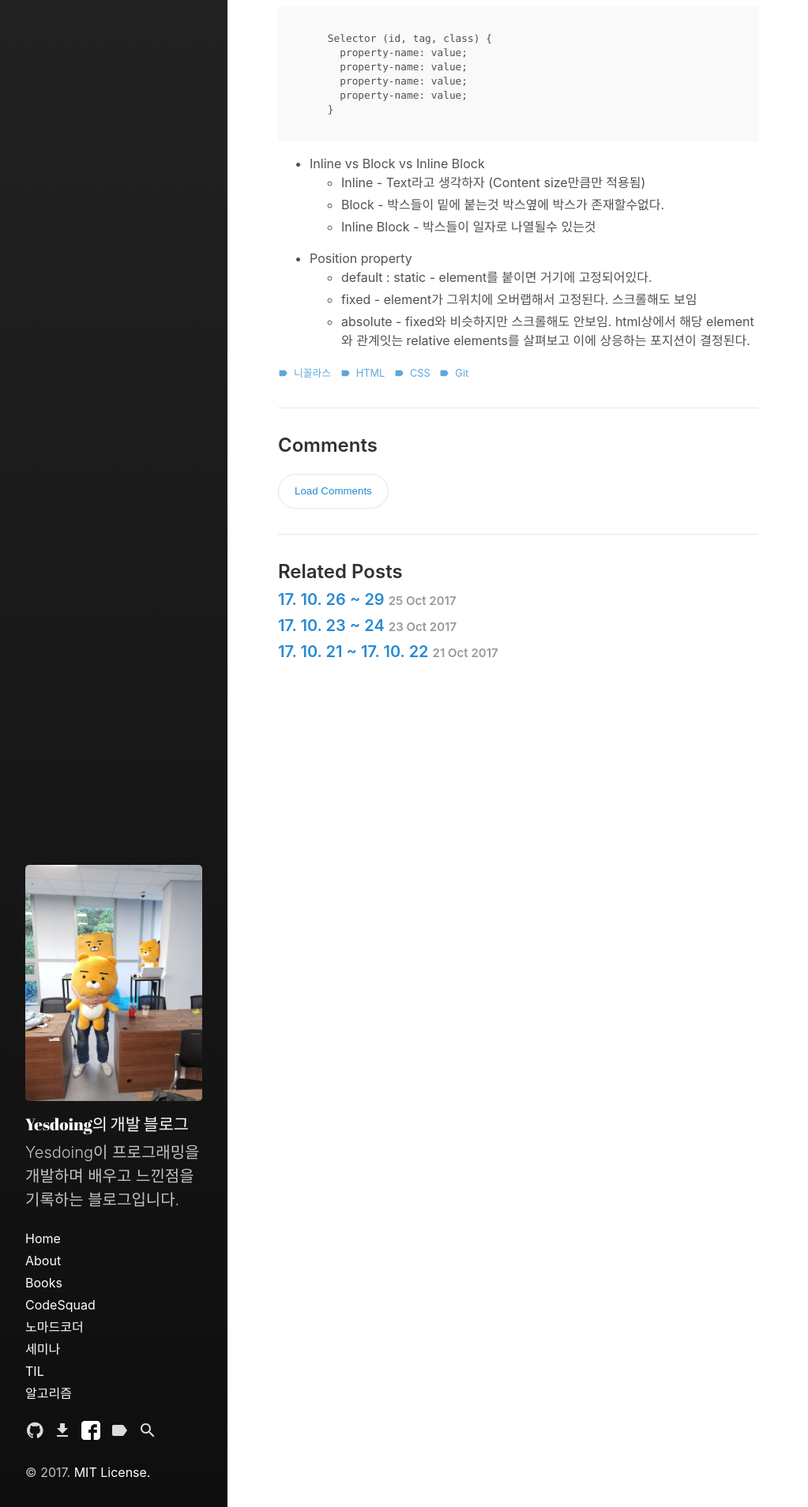
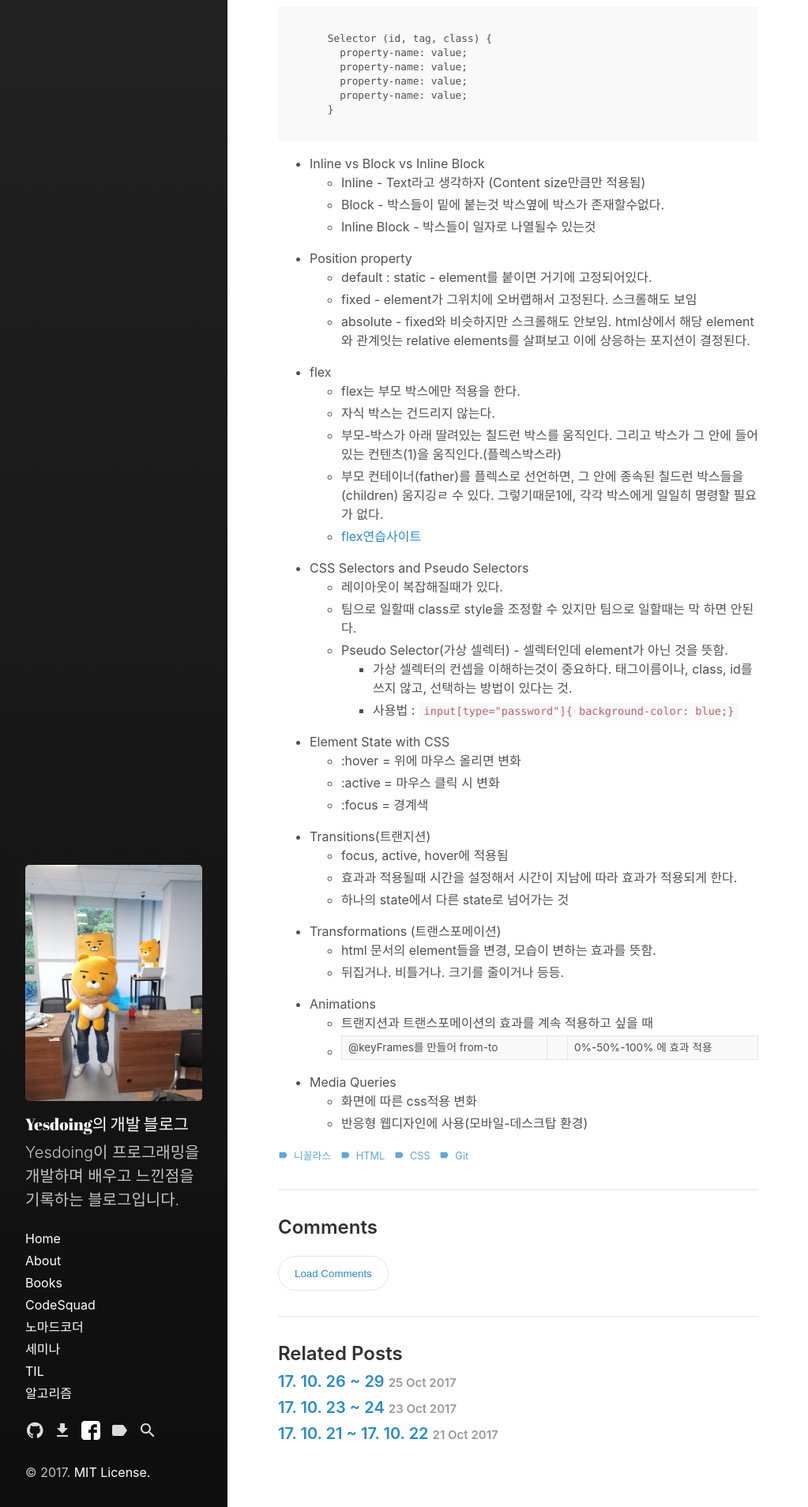
Before and after one commit to Yesdoing/Yesdoing.github.io, a Jekyll site: the page built from _posts/Nomadcoders/2017-10-25-nomardcoders1.md, in a window 1280 px wide. Shown: the part 1550-3458 px from the top of the page at 79% size, without its empty margins (0-1023 px from the left). Built offline with Jekyll 4.4.1, drawn with Linux system fonts in a browser that asks for light colours.

Commit message:
add blog post

````diff
--- a/_posts/Nomadcoders/2017-10-25-nomardcoders1.md
+++ b/_posts/Nomadcoders/2017-10-25-nomardcoders1.md
@@ -71,3 +71,39 @@ tags:
     * default : static - element를 붙이면 거기에 고정되어있다.
     * fixed - element가 그위치에 오버랩해서 고정된다. 스크롤해도 보임
     * absolute - fixed와 비슷하지만 스크롤해도 안보임. html상에서 해당 element와 관계잇는 relative elements를 살펴보고 이에 상응하는 포지션이 결정된다.
+
+  * flex
+    * flex는 부모 박스에만 적용을 한다.
+    * 자식 박스는 건드리지 않는다.
+    * 부모-박스가 아래 딸려있는 칠드런 박스를 움직인다. 그리고 박스가 그 안에 들어있는 컨텐츠(1)을 움직인다.(플렉스박스라)
+    * 부모 컨테이너(father)를 플렉스로 선언하면, 그 안에 종속된 칠드런 박스들을(children) 움지깅ㄹ 수 있다. 그렇기때문1에, 각각 박스에게 일일히 명령할 필요가 없다.
+    * [flex연습사이트](http://flexboxfroggy.com/#ko)
+
+  * CSS Selectors and Pseudo Selectors
+    * 레이아웃이 복잡해질때가 있다.
+    * 팀으로 일할때 class로 style을 조정할 수 있지만 팀으로 일할때는 막 하면 안된다.
+    * Pseudo Selector(가상 셀렉터) - 셀렉터인데 element가 아닌 것을 뜻함.
+      * 가상 셀렉터의 컨셉을 이해하는것이 중요하다. 태그이름이나, class, id를 쓰지 않고, 선택하는 방법이 있다는 것.
+      * 사용법 : ```input[type="password"]{ background-color: blue;}```
+
+  * Element State with CSS
+    * :hover = 위에 마우스 올리면 변화
+    * :active = 마우스 클릭 시 변화
+    * :focus = 경계색
+
+  * Transitions(트랜지션)
+    * focus, active, hover에 적용됨
+    * 효과과 적용될때 시간을 설정해서 시간이 지남에 따라 효과가 적용되게 한다.
+    * 하나의 state에서 다른 state로 넘어가는 것
+
+  * Transformations (트랜스포메이션)
+    * html 문서의 element들을 변경, 모습이 변하는 효과를 뜻함.
+    * 뒤집거나. 비틀거나. 크기를 줄이거나 등등.
+
+  * Animations
+    * 트랜지션과 트랜스포메이션의 효과를 계속 적용하고 싶을 때
+    * @keyFrames를 만들어 from-to || 0%-50%-100% 에 효과 적용
+
+  * Media Queries
+    * 화면에 따른 css적용 변화
+    * 반응형 웹디자인에 사용(모바일-데스크탑 환경)
````
